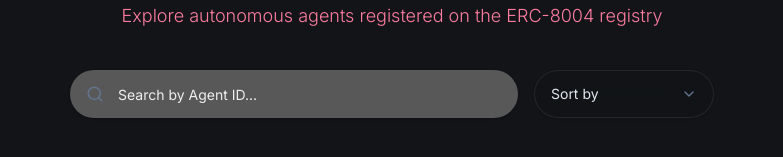
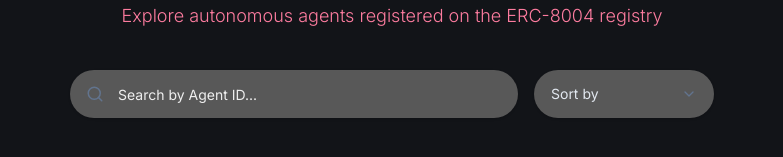
Before and after one commit to Jay-366/hackmoney, a Next.js app: page /agents in a window 1280 px wide. Shown: the part 247-404 px from the top of the page, without its empty margins (248-1031 px from the left). Built offline with nearby package versions, Linux system fonts and the light colour scheme; no server answers; a web font is replaced by a local one.

Commit message:
update sort component

```diff
--- a/components/ui/sort-select.tsx
+++ b/components/ui/sort-select.tsx
@@ -29,7 +29,7 @@ export default function SortSelect({ value, onValueChange }: SortSelectProps) {
       positioning={{ sameWidth: true }}
     >
       <Select.Control>
-        <Select.Trigger className="group flex h-12 w-[180px] items-center justify-between rounded-full border border-white/[0.08] bg-[#121418]/80 backdrop-blur-xl px-4 text-sm text-slate-200 shadow-sm transition-all hover:border-[#FD7C9F]/50 focus:border-[#FD7C9F] focus:outline-none focus:ring-1 focus:ring-[#FD7C9F]">
+        <Select.Trigger className="group flex h-12 w-[180px] items-center justify-between rounded-full border border-transparent bg-[#585858] px-4 text-sm text-slate-200 shadow-sm transition-all duration-300 hover:bg-[#121418] hover:border-[#FD7C9F] hover:shadow-[0_0_20px_rgba(253,124,159,0.2)] focus:outline-none data-[state=open]:bg-[#121418] data-[state=open]:border-[#FD7C9F] data-[state=open]:shadow-[0_0_20px_rgba(253,124,159,0.2)]">
           <Select.ValueText placeholder="Sort by" />
           <Select.Indicator>
             <ChevronDownIcon className="h-4 w-4 text-slate-500 transition-transform group-data-[state=open]:rotate-180" />
```
